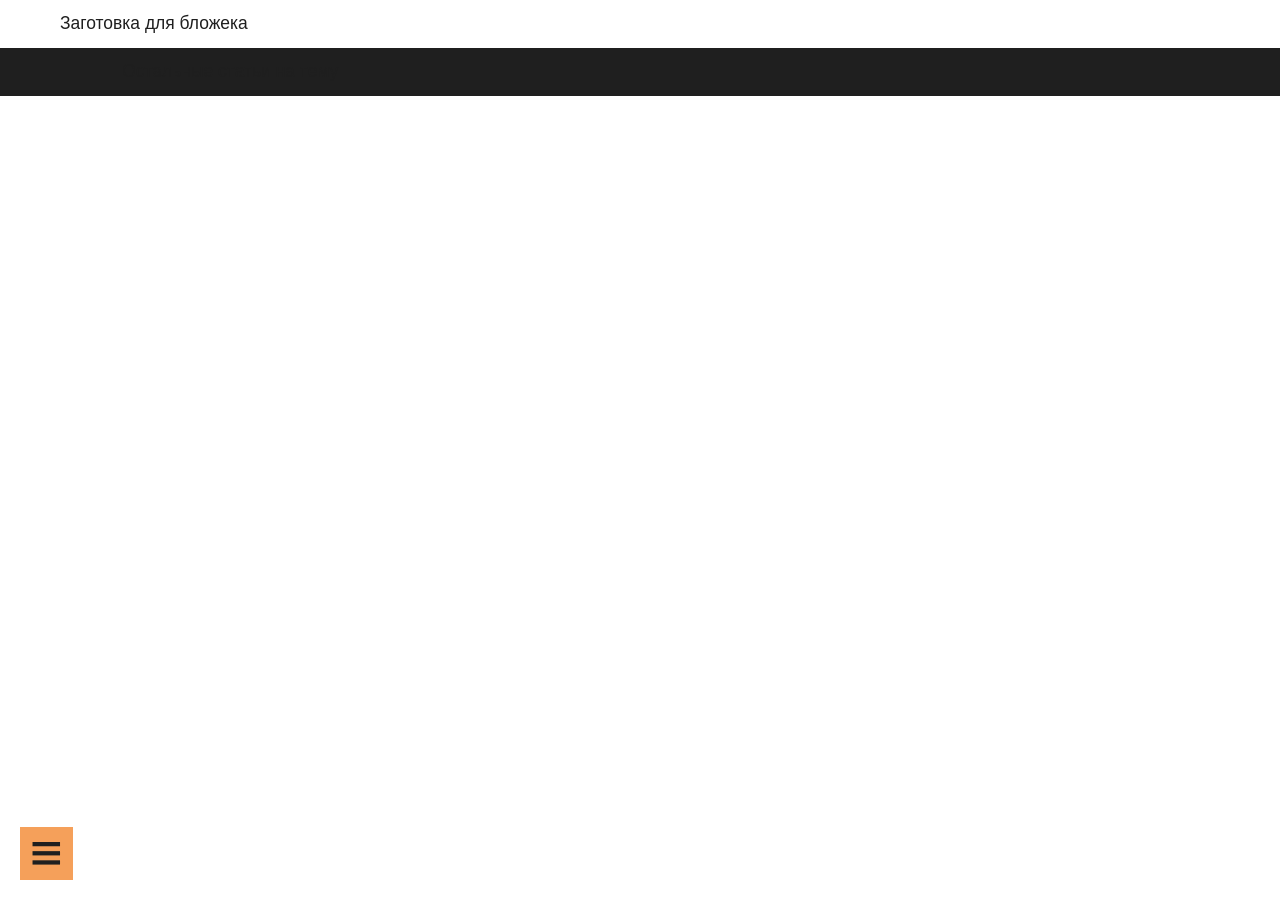
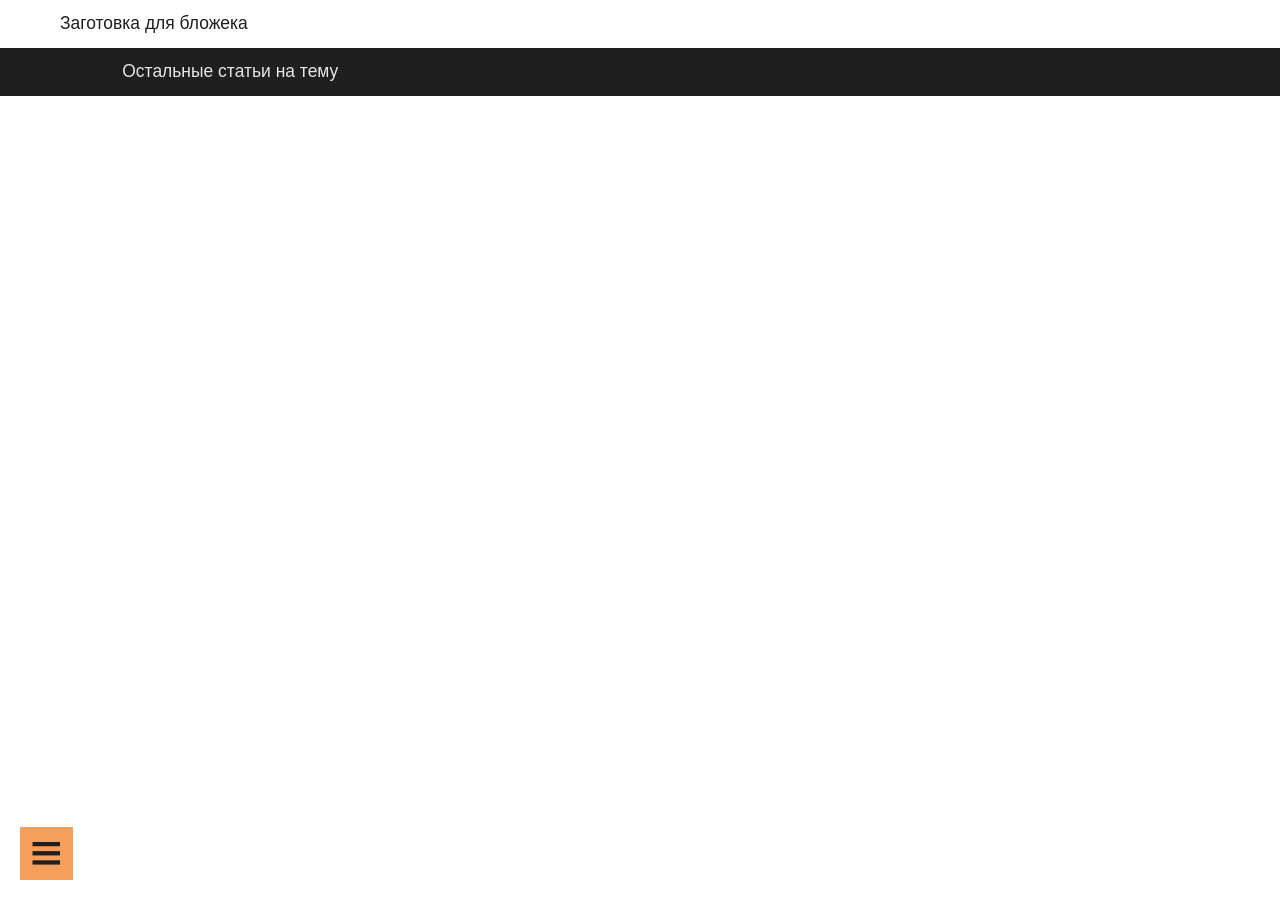
Before and after one commit to guest363/blog, a Jekyll site: the page built from index.html, in a window 1280 px wide. Built offline with Jekyll 4.4.1, drawn with Linux system fonts in a browser that asks for light colours.

Commit message:
color header

```diff
--- a/css/footer.css
+++ b/css/footer.css
@@ -20,6 +20,9 @@ footer a {
 }
 .footer--nav--item{
   cursor: pointer;
+}
+.footer--nav--header {
+  color: var(--placeholder-white-color);
 }
 /* .footer--nav--item__before::before{
   content: "";
```
